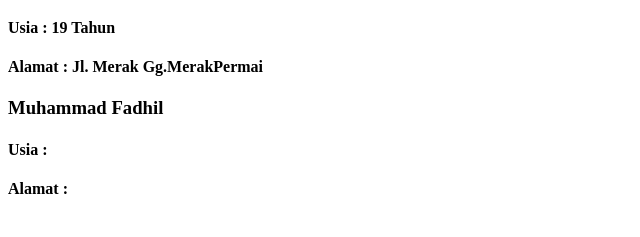
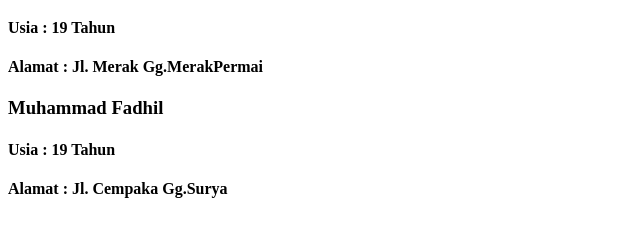
Before and after one commit to iqbal-hnf/Kelompok-6, a plain HTML site: page index.html in a window 1280 px wide. Shown: the part 91-328 px from the top of the page, without its empty margins (0-640 px from the left). Drawn offline with Linux system fonts and the light colour scheme.

Commit message:
Tambah Fadhil

```diff
--- a/index.html
+++ b/index.html
@@ -4,5 +4,5 @@
 <h4>Alamat  : Jl. Merak Gg.MerakPermai</h4>
 
 <h3>Muhammad Fadhil</h3>
-<h4>Usia    : </h4>
-<h4>Alamat  : </h4>
+<h4>Usia    : 19 Tahun</h4>
+<h4>Alamat  : Jl. Cempaka Gg.Surya</h4>
```
